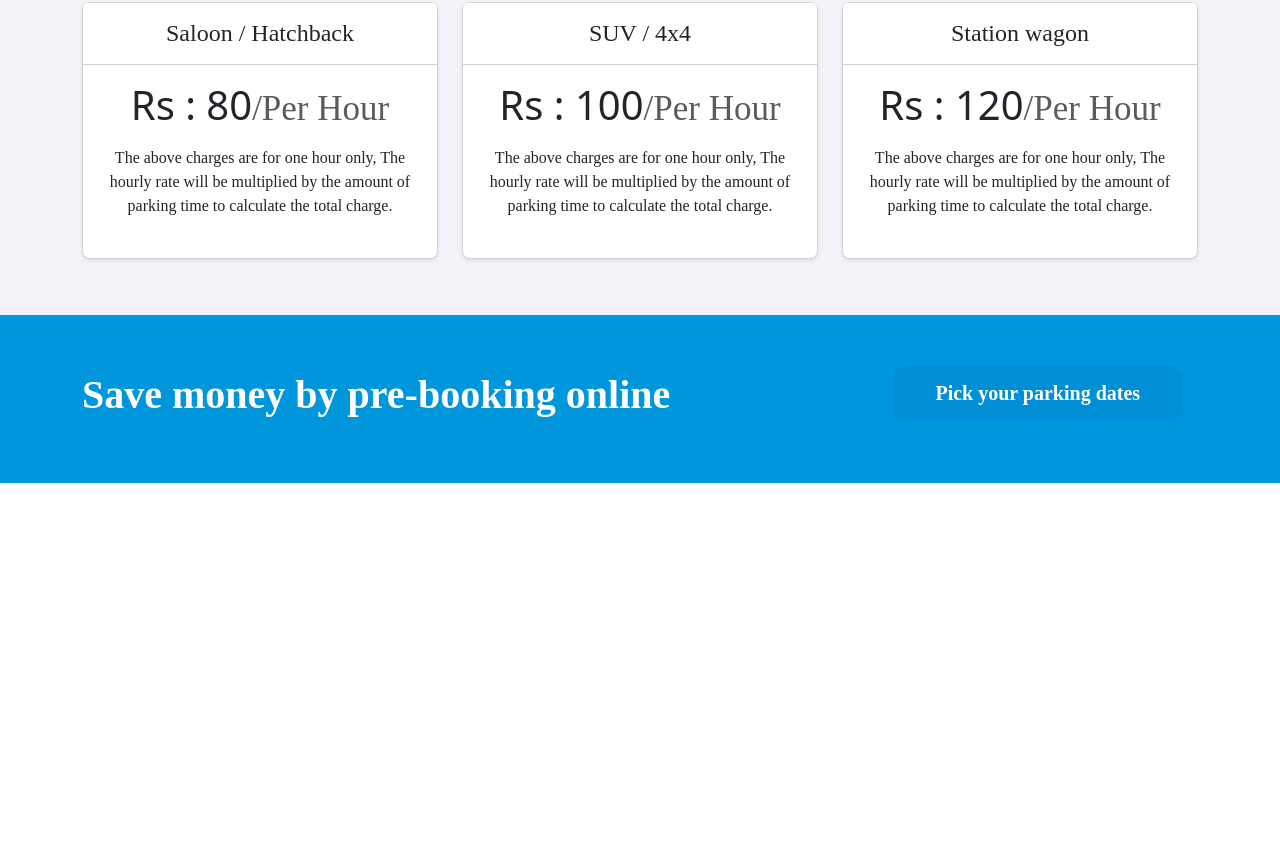
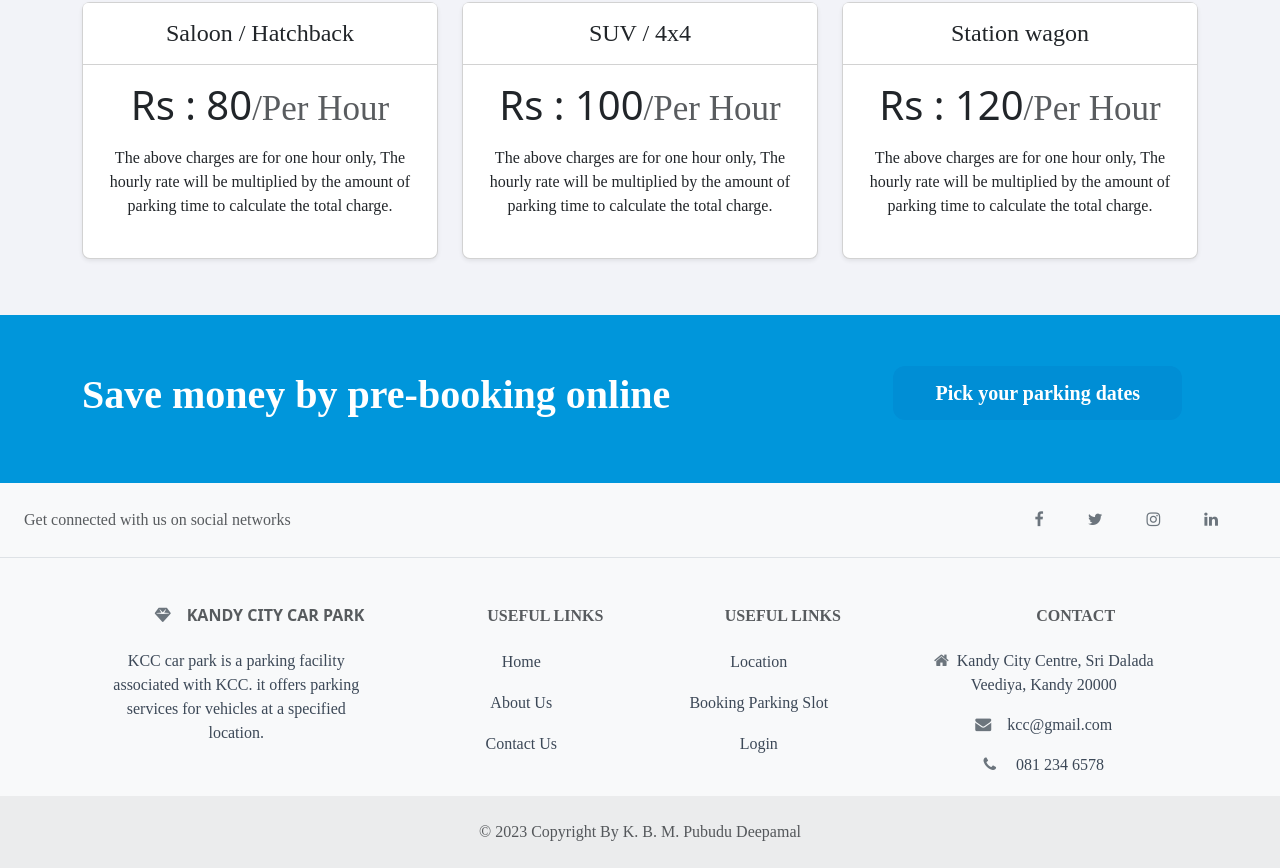
Before and after one commit to PubuduDeepamal/KCC, a React (Create React App) app: page / in a window 1280 px wide. Shown: the part 2100-2968 px from the top of the page. Before the commit the page ends 2583 px from the top, so only its background shows below. Built offline with nearby package versions, Linux system fonts and the light colour scheme.

Commit message:
Update Home.js

```diff
--- a/src/Pages/Home.js
+++ b/src/Pages/Home.js
@@ -5,6 +5,7 @@ import Home3 from '../Components/Home/Home3'
 import ParkingRates from '../Components/Home/ParkingRates'
 import Header1 from '../Components/Heder/Header1'
 import Home4 from '../Components/Home/Home4'
+import Footer from '../Components/Footer/Footer';
 import '../Css/Footer.css';
 
 function Home() {
@@ -17,6 +18,7 @@ function Home() {
       <Home3/>
       <ParkingRates/>
       <Home4/>
+      <Footer />
     </div>
 
   );
```
